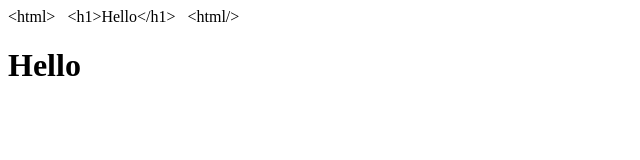
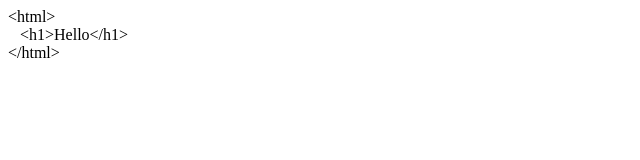
Before and after one commit to nikhil-barve1/learning_html, a plain HTML site: page html_entities.html in a window 1280 px wide. Shown: the whole page, without its empty margins (0-640 px from the left). Drawn offline with Linux system fonts and the light colour scheme.

Commit message:
Update html_entities.html

```diff
--- a/html_entities.html
+++ b/html_entities.html
@@ -10,13 +10,10 @@
 <body>
 
     &lt;html&gt;
-    &nbsp; &lt;h1&gt;Hello&lt;&sol;h1&gt; &nbsp;
-    &lt;html&sol;&gt;
-
-    <h1>Hello</h1>
-
-    &nbsp;
-
+    <br>
+    &nbsp;&nbsp; &lt;h1&gt;Hello&lt;&sol;h1&gt;
+    <br>
+    &lt;&sol;html&gt;
 
 </body>
 
```
